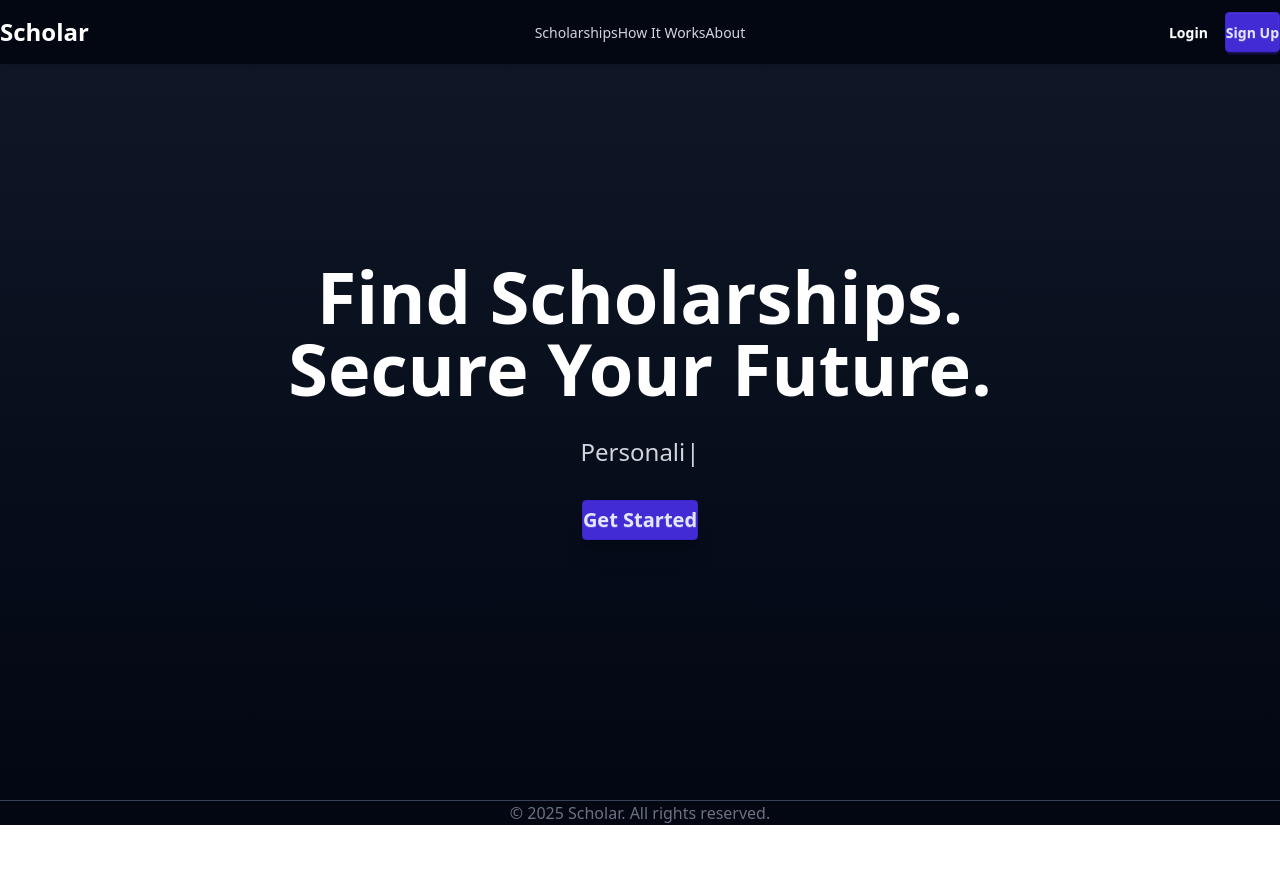
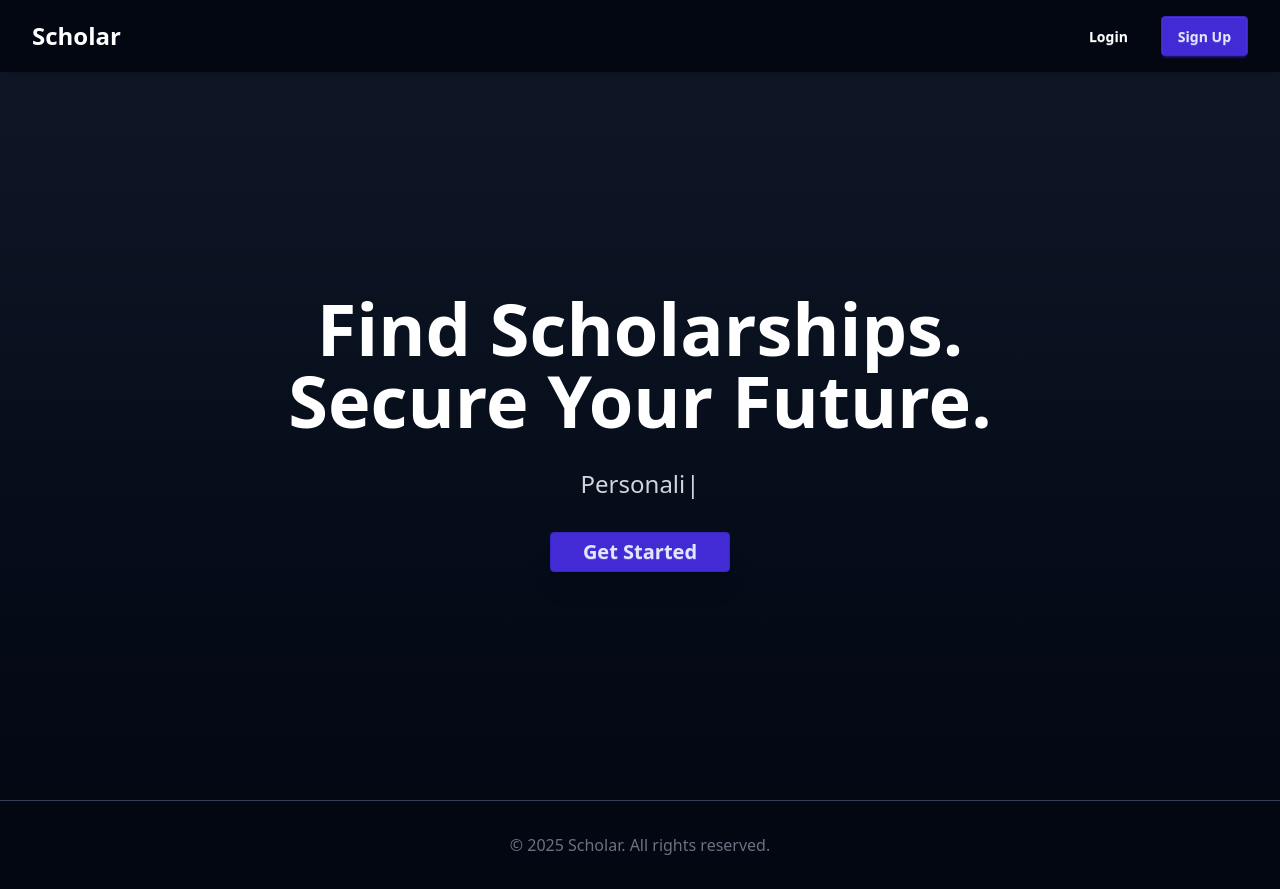
Before and after one commit to anshkaggarwal22/HackIllinois, a React (Vite) app in the folder hackillinois-front/: page / in a window 1280 px wide. Before the commit the page ends 825 px from the top, so only its background shows below. Built offline with nearby package versions, Linux system fonts and the light colour scheme.

Commit message:
Fixed padding and navbar

```diff
--- a/hackillinois-front/src/components/Navbar.jsx
+++ b/hackillinois-front/src/components/Navbar.jsx
@@ -9,21 +9,7 @@ const Navbar = () => {
 
       <div className="navbar-center hidden lg:flex">
         <ul className="menu menu-horizontal space-x-8 px-1">
-          <li>
-            <Link to="/scholarships" className="text-gray-300 hover:text-purple-400 px-2 py-1">
-              Scholarships
-            </Link>
-          </li>
-          <li>
-            <Link to="/how-it-works" className="text-gray-300 hover:text-purple-400 px-2 py-1">
-              How It Works
-            </Link>
-          </li>
-          <li>
-            <Link to="/about" className="text-gray-300 hover:text-purple-400 px-2 py-1">
-              About
-            </Link>
-          </li>
+
         </ul>
       </div>
 
--- a/hackillinois-front/src/index.css
+++ b/hackillinois-front/src/index.css
@@ -3,7 +3,7 @@
 
 * {
   margin: 0;
-  padding: 0;
+  padding: 1;
   box-sizing: border-box;
 }
 
```
